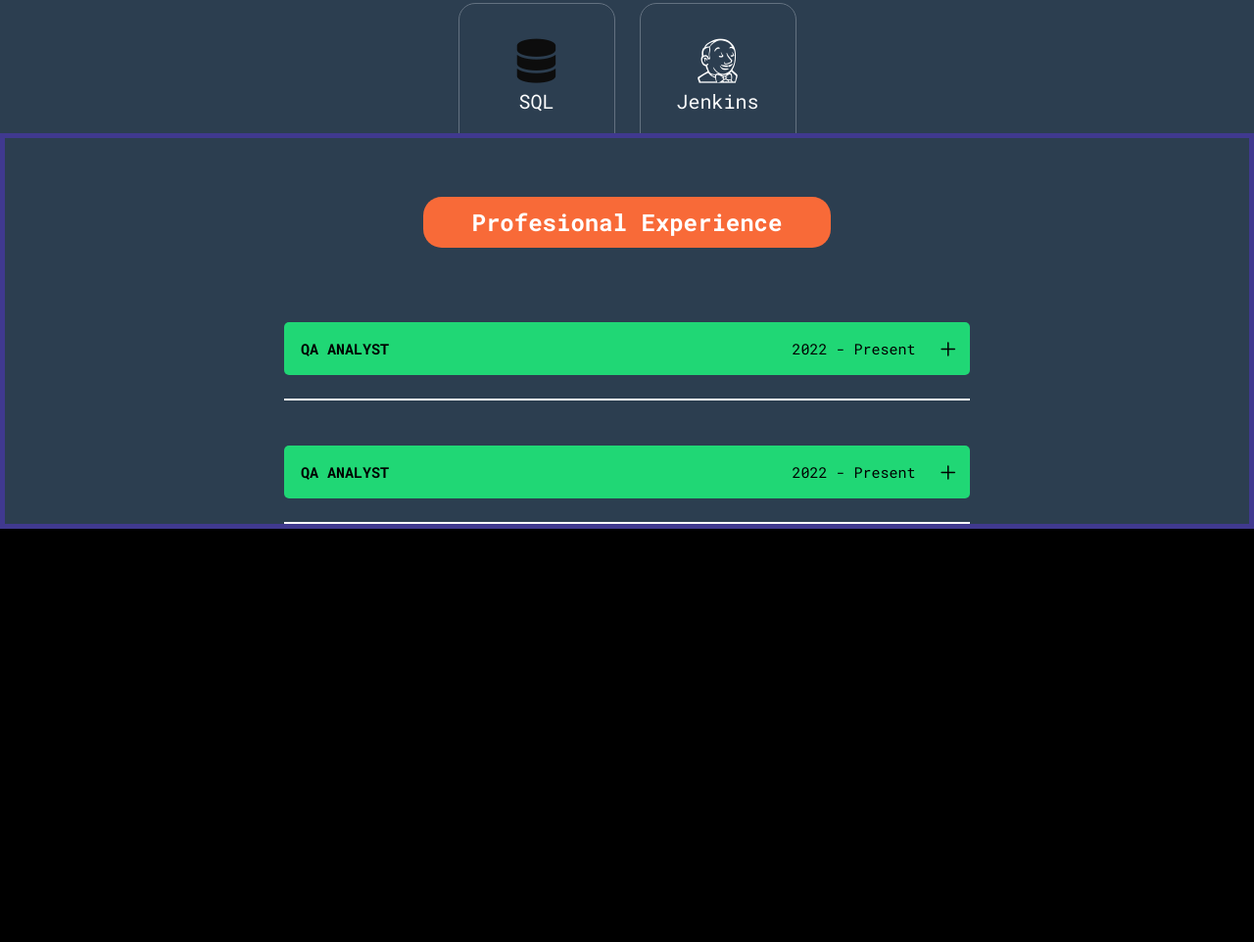
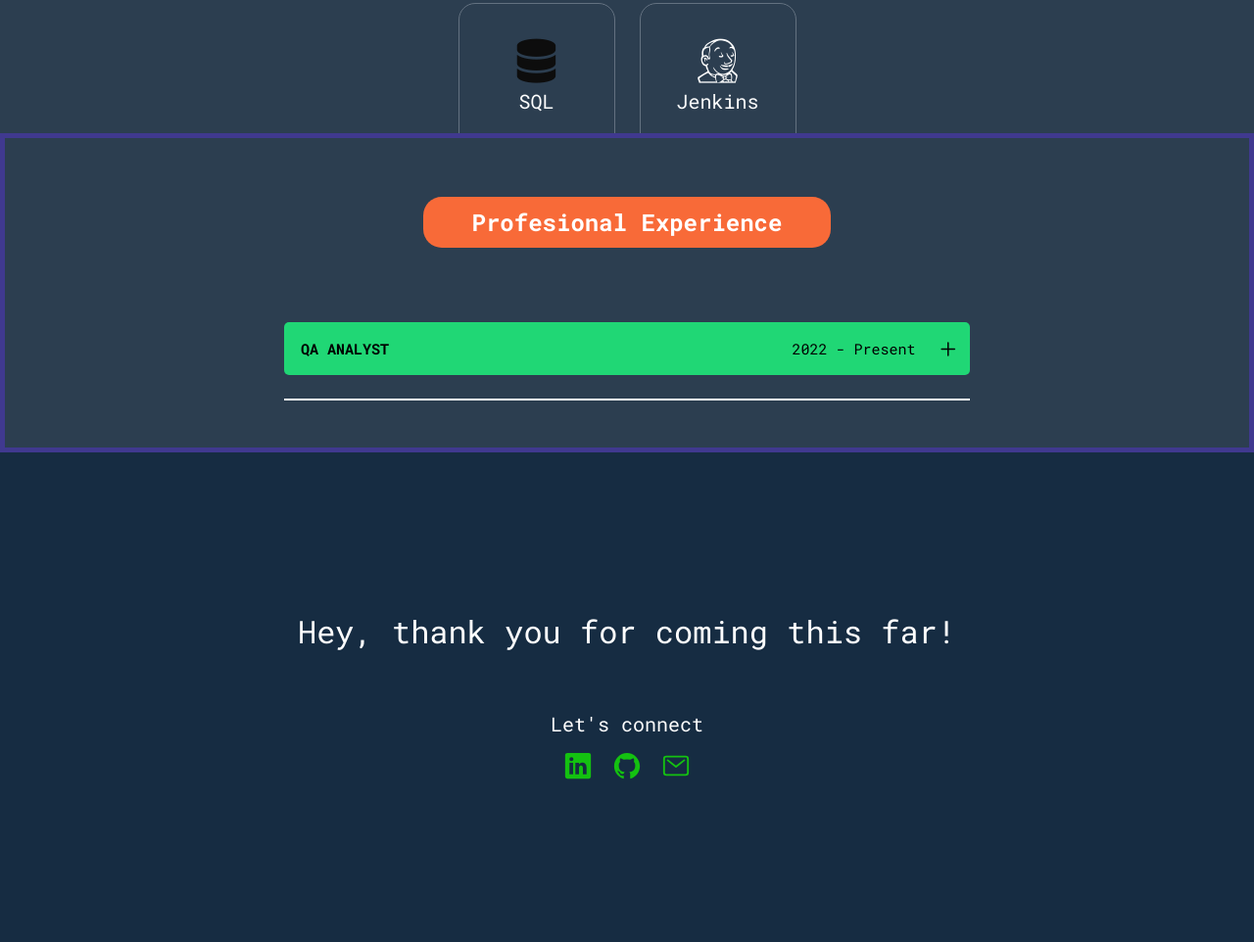
Before and after one commit to warlynjohan026/personal-portfolio, a plain HTML site: page index.html in a window 1280 px wide. Shown: the part 2057-3019 px from the top of the page at 98% size. Before the commit the page ends 2597 px from the top, so only its background shows below. Drawn offline with nearby package versions, Linux system fonts and the light colour scheme; a web font is replaced by a local one.

Commit message:
Adding footer

```diff
--- a/css/style.css
+++ b/css/style.css
@@ -335,6 +335,7 @@ nav ul li:hover a::after {
 .profesional-card {
   max-width: 700px;
   margin-top: 1rem;
+  margin-bottom: 3rem;
   padding-bottom: 1rem;
   border-bottom: 2px solid white;
   cursor: pointer;
@@ -457,6 +458,55 @@ nav ul li:hover a::after {
   padding: 5px 15px;
 }
 
+
+
+/*FOOTER*/
+
+.footer-layoff {
+  grid-column: 1 / span 12;
+  height: 500px;
+  background-color: #162c42;
+  display: flex;
+  flex-direction: column;
+  justify-content: center;
+  align-items: center;
+
+}
+
+.thank-message {
+  margin-bottom: 60px;
+}
+
+.salute{
+  font-family: "Roboto Mono";
+  font-size: 2rem;
+  color: white;
+}
+
+.connect-invite{
+  font-family: "Roboto Mono";
+  font-size: 20px;
+  color: white;
+}
+
+.social-network_stack {
+  display: flex;
+  gap: 20px;
+  margin-top: 15px;
+}
+
+.social-icons{
+  font-size: 30px;
+  color: #14c111;
+}
+
+.copyright {
+  position: static;
+  bottom: 0;
+}
+
+
+
 @media (max-width: 768px) {
   .grid-layout {
     grid-template-columns: repeat(6, 1fr); /* Reduce columns */
--- a/index.html
+++ b/index.html
@@ -118,7 +118,7 @@
       <!--SKILLS-->
       <section class="skills-layout">
         <div class="skills-header">
-          <h1>My Skills Stack</h1>
+          <h1>My Tech Stack</h1>
         </div>
         <div class="skills-container">
           <div class="tech">
@@ -200,47 +200,37 @@
           </div>
         </div>
 
-       <div class="profesional-card">
-          <div class="container-card_job-posting">
-            <div class="job-position">
-              <h6>QA ANALYST</h6>
-              <span class="time">2022 - Present</span>
-            </div>
-            <ion-icon name="add-outline"></ion-icon>
-          </div>
-          <div class="job-position_description">
-            <div class="container-info-_job-position">
-              <ul class="info-header_info_job-posting">
-                <li>
-                  <span><ion-icon name="location-outline"></ion-icon></span>
-                  <span>Santo Domingo, Dominican Republic</span>
-                </li>
-                <li>
-                  <span><ion-icon name="compass-outline"></ion-icon></span>
-                  <span>Newtechsa.com</span>
-                </li>
-              </ul>
-              <p>
-                Co-founded Life Coach Elevate, managing end-to-end technical
-                infrastructure, including server architecture, automation
-                pipeline development, leadership of the web development and
-                design team, and driving initiatives to optimize scalability and
-                system performance.
-              </p>
-              <div class="job-aspects">
-                <h6>UAT</h6>
-                <h6>SCRUM</h6>
-              </div>
-            </div>
-            <div class="company-logo">
-              <img src="./resources/mock-up_image.jpg" alt="" />
-            </div>
-          </div>
+
+      </section>
+
+      <!--FOOTER-->
+
+      <section class="footer-layoff">
+        <div class="thank-message">
+          <p class="salute">Hey, thank you for coming this far!</p>
+        </div>
+        <p class="connect-invite">Let's connect</p>
+        <div class="social-network_stack">
+          <a class="social-button" href="https://www.linkedin.com/in/warlyn-pi%C3%B1a-5a39a91a6/">
+            <span>
+              <ion-icon class="social-icons" name="logo-linkedin"></ion-icon>
+            </span>
+          </a>
+          <a class="social-button" href="https://github.com/warlynjohan026">
+            <span>
+              <ion-icon class="social-icons" name="logo-github"></ion-icon>
+            </span>
+          </a>
+          <a class="social-button" href="mailto:warlynjohan0126@gmail.com">
+            <span>
+              <ion-icon class="social-icons" name="mail-outline"></ion-icon>
+            </span>
+          </a>
         </div>
 
       </section>
 
-      <!--PORTFOLIO-->
+
 
       <!--CONTACT-->
 
```
